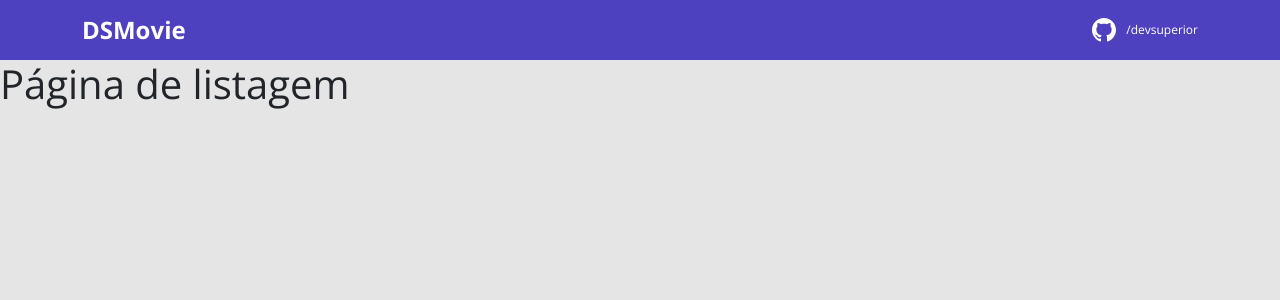
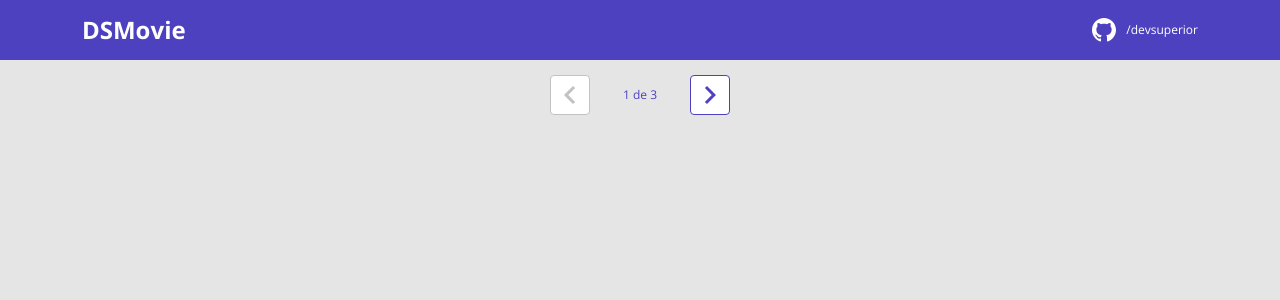
Before and after one commit to Hfictus/DSMovie-Monorepo, a React (Vite) app in the folder frontend/: page / in a window 1280 px wide. Shown: the top 300 px of the page. Built offline with nearby package versions, Linux system fonts and the light colour scheme.

Commit message:
Pagination layout

```diff
--- /dev/null
+++ b/frontend/src/components/Pagination/index.tsx
@@ -0,0 +1,34 @@
+
+import arrowIcon from '../../assets/pagination-button.svg';
+import './styles.css';
+
+export default function Pagination() {
+
+    return (
+
+        <div className="dsmovie-pagination-container">
+            <div className="dsmovie-pagination-box">
+                <button
+                    className="dsmovie-pagination-button"
+                    disabled={true}
+                    aria-label="Página anterior"
+                >
+                    <img src={arrowIcon} alt={"Anterior"} />
+                </button>
+                <p>{`${1} de ${3}`}</p>
+                <button
+                    className="dsmovie-pagination-button"
+                    disabled={false}
+                    aria-label="Próxima página"
+                >
+                    <img className="dsmovie-flip-horizontal" src={arrowIcon} alt={"página seguinte"} />
+                </button>
+            </div>
+        </div>
+
+    );
+}
+/*aria-label
+    O Texto contido em aria-label é lido por leitores de tela, ao invés do texto contido em alt (img).
+    Faz o leitor de tela dizer se o botão está ou não disponível, devido ao uso de disabled.
+*/
--- /dev/null
+++ b/frontend/src/components/Pagination/styles.css
@@ -0,0 +1,53 @@
+
+
+
+.dsmovie-pagination-container {
+    padding: 15px 0;
+    display: flex;
+    justify-content: center;
+    align-items: center;
+}
+
+.dsmovie-pagination-box {
+    width: 180px;
+    display: flex;
+    justify-content: space-between;
+    align-items: center;
+}
+
+.dsmovie-pagination-button {
+    width: 40px;
+    height: 40px;
+    border-radius: 4px;
+    background-color: #fff;
+    display: flex;
+    justify-content: center;
+    align-items: center;
+    border: 1px solid var(--color-primary);
+    cursor: pointer;
+}
+
+.dsmovie-pagination-button img {
+    filter: brightness(0) saturate(100%) invert(26%) sepia(19%) saturate(7395%) hue-rotate(234deg) brightness(89%) contrast(92%);
+}
+
+.dsmovie-pagination-button:disabled {
+    border: 1px solid #c2c2c2;
+    cursor: unset;
+}
+
+.dsmovie-pagination-button:disabled img {
+    filter: none;
+}
+
+
+
+.dsmovie-pagination-container p {
+    margin: 0;
+    font-size: 12px;
+    color: var(--color-primary);
+}
+
+.dsmovie-flip-horizontal {
+    transform: rotate(180deg);
+}
--- a/frontend/src/routes/Listing/index.tsx
+++ b/frontend/src/routes/Listing/index.tsx
@@ -1,8 +1,13 @@
+
+
+
+import Pagination from '../../components/Pagination';
 
 
 export default function Listing() {
     return(
-        <h1>Página de listagem</h1>
+        <Pagination />
+
     )
 
 }
```
Also changed, not shown: frontend/src/assets/pagination-button.svg (added), frontend/src/routes/Form/index.tsx (line endings or trailing spaces).
